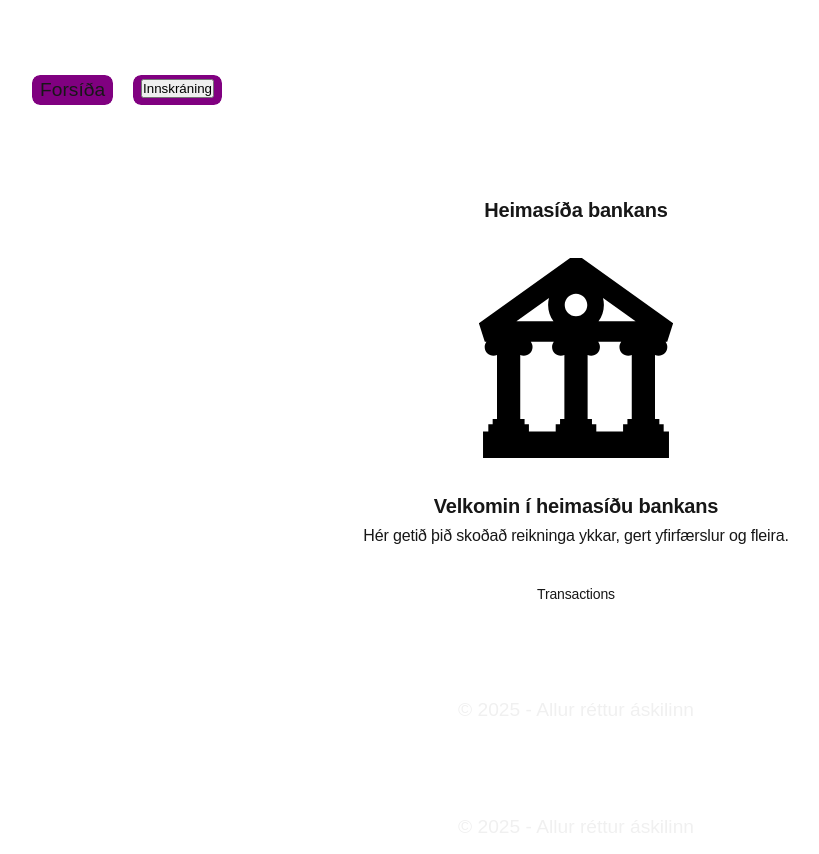
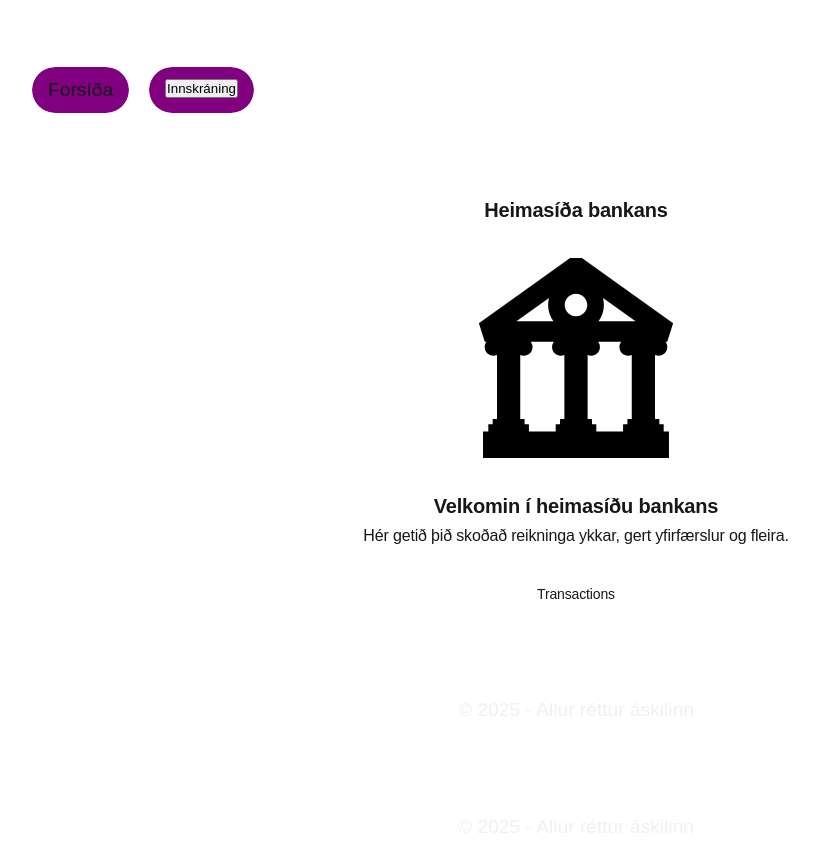
Before and after one commit to aronbjartur/v2h2, a Next.js app: page / in a window 1280 px wide. Shown: the whole page, without its empty margins (64-883 px from the left). Built offline with nearby package versions, Linux system fonts and the light colour scheme.

Commit message:
Enn fleiri breytingar

```diff
--- /dev/null
+++ b/src/app/components/Footer/Footer.module.css
@@ -0,0 +1,3 @@
+.fotur {
+  font-size: larger;
+}
--- a/src/app/components/Footer/Footer.tsx
+++ b/src/app/components/Footer/Footer.tsx
@@ -1,5 +1,5 @@
 import React from 'react';
-import styles from '../../page.module.css';
+import styles from './Footer.module.css';
 
 const Footer: React.FC = () => {
   return (
--- a/src/app/components/Header/Header.module.css
+++ b/src/app/components/Header/Header.module.css
@@ -4,8 +4,8 @@
   text-align: center;
   margin-left: 10px;
   outline: 2px solid white;
-  padding: 4px 8px;
-  border-radius: 8px;
+  padding: 12px 16px;
+  border-radius: 24px;
   background-color: purple;
 }
 .buttonContainer :hover {
@@ -25,8 +25,8 @@
   font-size: larger;
   margin-right: 10px; /* Add margin to the right */
   outline: 2px solid white;
-  padding: 4px 8px;
-  border-radius: 8px;
+  padding: 12px 16px;
+  border-radius: 24px;
   background-color: purple;
 }
 .forsida:hover {
--- a/src/app/page.module.css
+++ b/src/app/page.module.css
@@ -16,9 +16,6 @@
   font-family: var(--font-geist-sans);
 }
 
-.fotur {
-  font-size: larger;
-}
 .centeredText {
   text-align: center;
   font-size: 20px;
```
